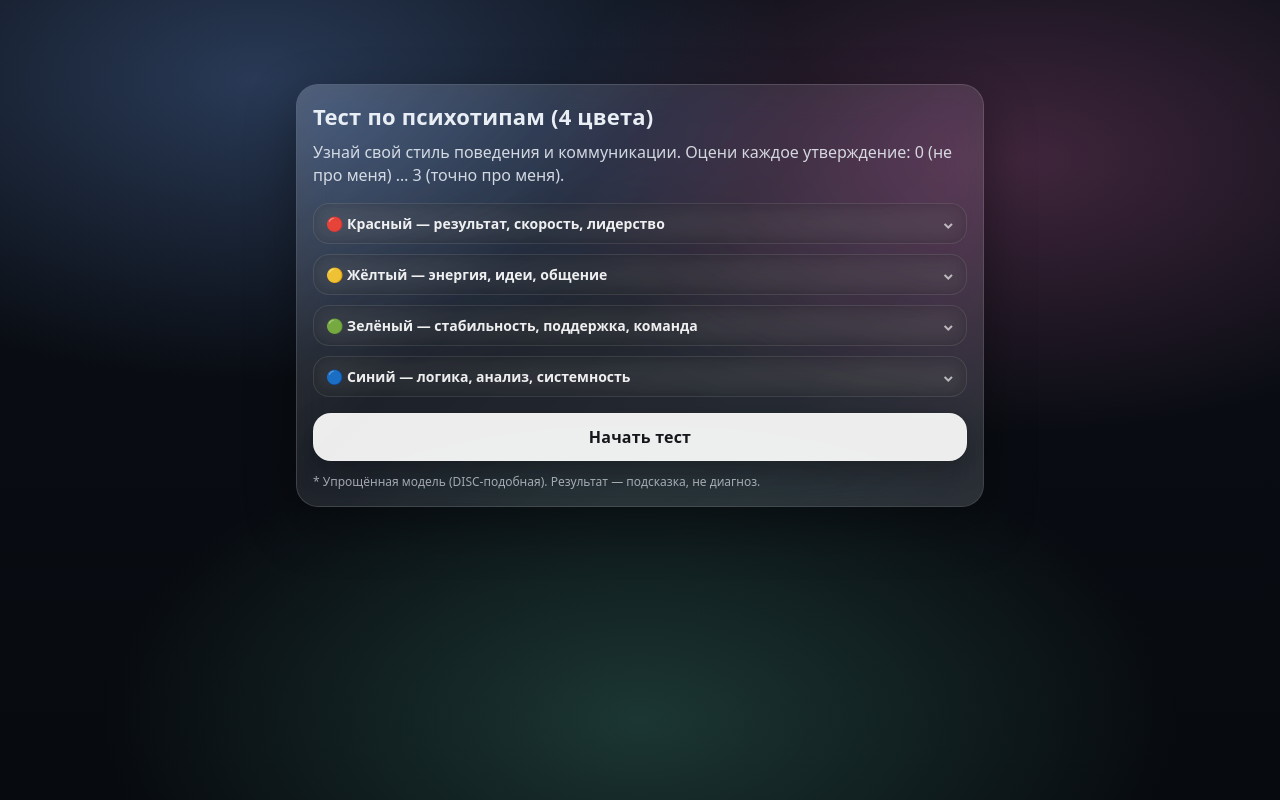
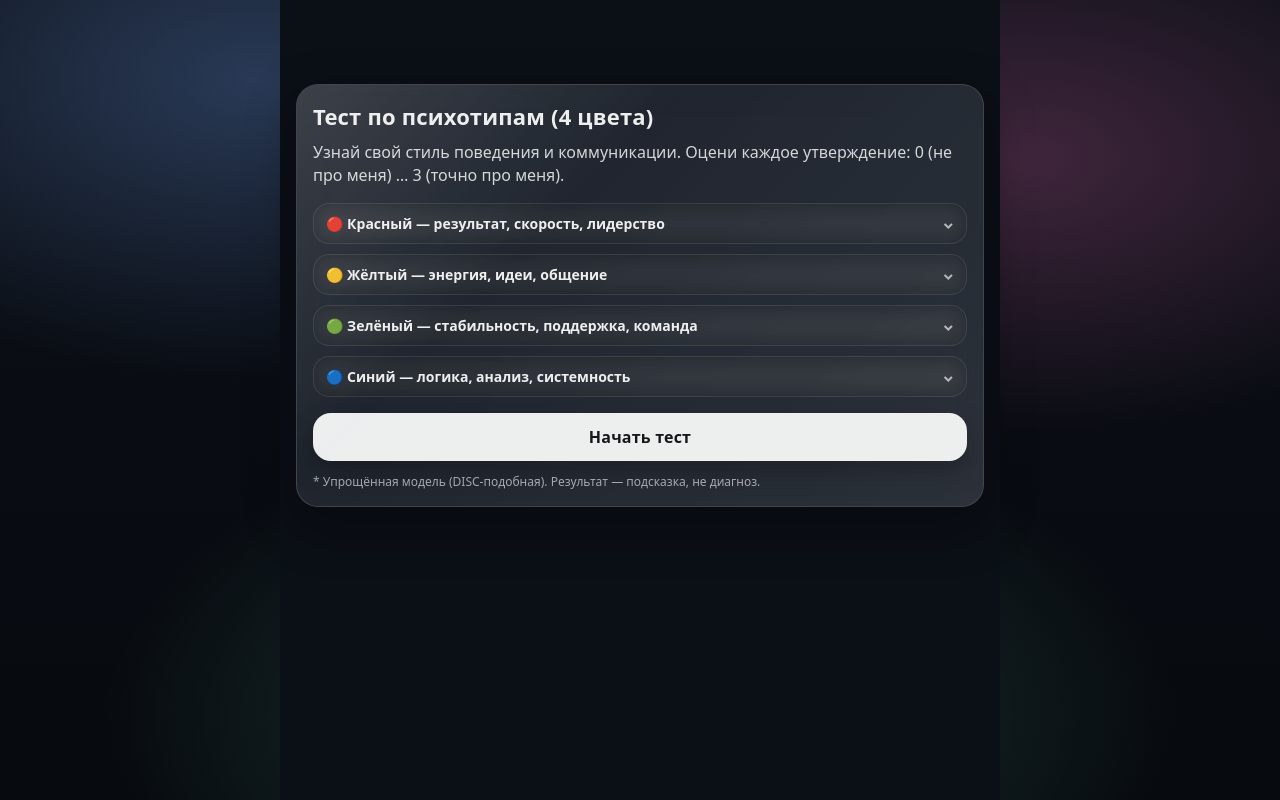
Before and after one commit to EvgenKasta/mary-portfolio, a Next.js app: page / in a window 1280 px wide. Built offline with nearby package versions, Linux system fonts and the light colour scheme.

Commit message:
Update TestApp.tsx

```diff
--- a/components/TestApp.tsx
+++ b/components/TestApp.tsx
@@ -51,6 +51,19 @@ export default function TestApp() {
     setDisableBlur((isiOS && isTelegramUA) || !supportsBackdrop);
   }, []);
 
+  // ✅ FIX: на части iPhone TG WebView фон с zIndex:-1 не рисуется → всё становится белым
+  useEffect(() => {
+    const bg = "#0B0F16";
+    try {
+      document.documentElement.style.backgroundColor = bg;
+      document.documentElement.style.colorScheme = "dark";
+      document.body.style.backgroundColor = bg;
+      document.body.style.color = "rgba(255,255,255,0.92)";
+    } catch {
+      // ignore
+    }
+  }, []);
+
   useEffect(() => {
     const { isTg } = tgSafeInit();
     setIsTg(isTg);
@@ -74,7 +87,10 @@ export default function TestApp() {
 
   useEffect(() => {
     try {
-      localStorage.setItem(STORAGE_KEY, JSON.stringify({ answers, index, stage }));
+      localStorage.setItem(
+        STORAGE_KEY,
+        JSON.stringify({ answers, index, stage })
+      );
     } catch {
       // ignore
     }
@@ -87,7 +103,10 @@ export default function TestApp() {
     return Math.round((answeredCount / MAX_Q) * 100);
   }, [answers]);
 
-  const isComplete = useMemo(() => Object.keys(answers).length >= MAX_Q, [answers]);
+  const isComplete = useMemo(
+    () => Object.keys(answers).length >= MAX_Q,
+    [answers]
+  );
 
   const canPrev = stage === "test" && index > 0;
   const canNext = stage === "test" && index < MAX_Q - 1;
@@ -229,25 +248,49 @@ ${list(howToTalk)}
     paddingRight: 16,
     paddingBottom: 22,
     paddingTop: "max(calc(env(safe-area-inset-top) + 44px), 84px)",
+    minHeight: "100vh",
+    background: "#0B0F16", // ✅ подстраховка: если фон-слой не отрисовался
+    position: "relative",
+    zIndex: 1, // ✅ контент поверх фона
+    colorScheme: "dark",
   };
 
   return (
-    <div style={shellStyle}>
+    <>
       <AmbientBackground />
 
-      <Header disableBlur={disableBlur} progress={stage === "test" ? progress : undefined} />
+      <div style={shellStyle}>
+        <Header
+          disableBlur={disableBlur}
+          progress={stage === "test" ? progress : undefined}
+        />
 
         {stage === "start" && (
           <GlassCard disableBlur={disableBlur}>
-          <h1 style={{ marginTop: 0, marginBottom: 10, fontSize: 22, letterSpacing: 0.2 }}>
+            <h1
+              style={{
+                marginTop: 0,
+                marginBottom: 10,
+                fontSize: 22,
+                letterSpacing: 0.2,
+              }}
+            >
               Тест по психотипам (4 цвета)
             </h1>
 
             <p style={{ marginTop: 0, opacity: 0.88, lineHeight: 1.45 }}>
-            Узнай свой стиль поведения и коммуникации. Оцени каждое утверждение: 0 (не про меня) … 3 (точно про меня).
+              Узнай свой стиль поведения и коммуникации. Оцени каждое утверждение:
+              0 (не про меня) … 3 (точно про меня).
             </p>
 
-          <div style={{ marginTop: 14, display: "grid", gap: 10, fontSize: 14 }}>
+            <div
+              style={{
+                marginTop: 14,
+                display: "grid",
+                gap: 10,
+                fontSize: 14,
+              }}
+            >
               <GlassDisclosure
                 disableBlur={disableBlur}
                 title="🔴 Красный — результат, скорость, лидерство"
@@ -261,8 +304,12 @@ ${list(howToTalk)}
                       <li style={li}>нацелен на результат</li>
                       <li style={li}>умеет давить и ускорять</li>
                     </ul>
-                  <p style={p1}><b>Мотивация:</b> победа, влияние, достижение целей.</p>
-                  <p style={p1}><b>Триггеры:</b> медлительность, слабость, неопределённость.</p>
+                    <p style={p1}>
+                      <b>Мотивация:</b> победа, влияние, достижение целей.
+                    </p>
+                    <p style={p1}>
+                      <b>Триггеры:</b> медлительность, слабость, неопределённость.
+                    </p>
                   </>
                 }
               />
@@ -272,7 +319,9 @@ ${list(howToTalk)}
                 title="🟡 Жёлтый — энергия, идеи, общение"
                 body={
                   <>
-                  <p style={p0}>Кто это: вдохновитель, генератор идей, коммуникатор.</p>
+                    <p style={p0}>
+                      Кто это: вдохновитель, генератор идей, коммуникатор.
+                    </p>
                     <div style={h}>Сильные стороны:</div>
                     <ul style={ul}>
                       <li style={li}>харизма</li>
@@ -280,8 +329,12 @@ ${list(howToTalk)}
                       <li style={li}>креатив</li>
                       <li style={li}>умеет зажигать людей</li>
                     </ul>
-                  <p style={p1}><b>Мотивация:</b> признание, свобода, эмоции.</p>
-                  <p style={p1}><b>Триггеры:</b> рутина, жёсткие рамки, критика без поддержки.</p>
+                    <p style={p1}>
+                      <b>Мотивация:</b> признание, свобода, эмоции.
+                    </p>
+                    <p style={p1}>
+                      <b>Триггеры:</b> рутина, жёсткие рамки, критика без поддержки.
+                    </p>
                   </>
                 }
               />
@@ -299,8 +352,12 @@ ${list(howToTalk)}
                       <li style={li}>эмпатия</li>
                       <li style={li}>умеет слушать</li>
                     </ul>
-                  <p style={p1}><b>Мотивация:</b> гармония, безопасность, стабильность.</p>
-                  <p style={p1}><b>Триггеры:</b> конфликты, давление, резкие изменения.</p>
+                    <p style={p1}>
+                      <b>Мотивация:</b> гармония, безопасность, стабильность.
+                    </p>
+                    <p style={p1}>
+                      <b>Триггеры:</b> конфликты, давление, резкие изменения.
+                    </p>
                   </>
                 }
               />
@@ -310,7 +367,9 @@ ${list(howToTalk)}
                 title="🔵 Синий — логика, анализ, системность"
                 body={
                   <>
-                  <p style={p0}>Кто это: аналитик, стратег, системный мыслитель.</p>
+                    <p style={p0}>
+                      Кто это: аналитик, стратег, системный мыслитель.
+                    </p>
                     <div style={h}>Сильные стороны:</div>
                     <ul style={ul}>
                       <li style={li}>внимание к деталям</li>
@@ -318,8 +377,12 @@ ${list(howToTalk)}
                       <li style={li}>структурность</li>
                       <li style={li}>высокий стандарт качества</li>
                     </ul>
-                  <p style={p1}><b>Мотивация:</b> точность, факты, компетентность.</p>
-                  <p style={p1}><b>Триггеры:</b> хаос, поверхностность, эмоциональное давление.</p>
+                    <p style={p1}>
+                      <b>Мотивация:</b> точность, факты, компетентность.
+                    </p>
+                    <p style={p1}>
+                      <b>Триггеры:</b> хаос, поверхностность, эмоциональное давление.
+                    </p>
                   </>
                 }
               />
@@ -331,7 +394,11 @@ ${list(howToTalk)}
               </GlassButton>
 
               {Object.keys(answers).length > 0 && (
-              <GlassButton disableBlur={disableBlur} variant="ghost" onClick={() => setStage("test")}>
+                <GlassButton
+                  disableBlur={disableBlur}
+                  variant="ghost"
+                  onClick={() => setStage("test")}
+                >
                   Продолжить
                 </GlassButton>
               )}
@@ -345,7 +412,14 @@ ${list(howToTalk)}
 
         {stage === "test" && (
           <GlassCard disableBlur={disableBlur}>
-          <div style={{ display: "flex", justifyContent: "space-between", alignItems: "baseline", gap: 12 }}>
+            <div
+              style={{
+                display: "flex",
+                justifyContent: "space-between",
+                alignItems: "baseline",
+                gap: 12,
+              }}
+            >
               <div style={{ fontSize: 13, opacity: 0.75 }}>
                 Вопрос {index + 1} / {MAX_Q}
               </div>
@@ -354,24 +428,41 @@ ${list(howToTalk)}
               </div>
             </div>
 
-          <div style={{ marginTop: 12, fontSize: 18, lineHeight: 1.35 }}>{q.text}</div>
+            <div style={{ marginTop: 12, fontSize: 18, lineHeight: 1.35 }}>
+              {q.text}
+            </div>
 
-          <div style={{ display: "grid", gridTemplateColumns: "repeat(4, 1fr)", gap: 10, marginTop: 16 }}>
+            <div
+              style={{
+                display: "grid",
+                gridTemplateColumns: "repeat(4, 1fr)",
+                gap: 10,
+                marginTop: 16,
+              }}
+            >
               <GlassAnswerButton active={selected === 0} onClick={() => setAnswer(0)}>
                 0
-              <span style={{ display: "block", fontSize: 12, opacity: 0.65 }}>не про меня</span>
+                <span style={{ display: "block", fontSize: 12, opacity: 0.65 }}>
+                  не про меня
+                </span>
               </GlassAnswerButton>
               <GlassAnswerButton active={selected === 1} onClick={() => setAnswer(1)}>
                 1
-              <span style={{ display: "block", fontSize: 12, opacity: 0.65 }}>иногда</span>
+                <span style={{ display: "block", fontSize: 12, opacity: 0.65 }}>
+                  иногда
+                </span>
               </GlassAnswerButton>
               <GlassAnswerButton active={selected === 2} onClick={() => setAnswer(2)}>
                 2
-              <span style={{ display: "block", fontSize: 12, opacity: 0.65 }}>часто</span>
+                <span style={{ display: "block", fontSize: 12, opacity: 0.65 }}>
+                  часто
+                </span>
               </GlassAnswerButton>
               <GlassAnswerButton active={selected === 3} onClick={() => setAnswer(3)}>
                 3
-              <span style={{ display: "block", fontSize: 12, opacity: 0.65 }}>это я</span>
+                <span style={{ display: "block", fontSize: 12, opacity: 0.65 }}>
+                  это я
+                </span>
               </GlassAnswerButton>
             </div>
 
@@ -383,10 +474,20 @@ ${list(howToTalk)}
               <div style={{ flex: 1 }} />
 
               <div style={{ display: "flex", gap: 10 }}>
-              <GlassButton disableBlur={disableBlur} variant="ghost" disabled={!canPrev} onClick={prev}>
+                <GlassButton
+                  disableBlur={disableBlur}
+                  variant="ghost"
+                  disabled={!canPrev}
+                  onClick={prev}
+                >
                   Назад
                 </GlassButton>
-              <GlassButton disableBlur={disableBlur} variant="ghost" disabled={!canNext} onClick={next}>
+                <GlassButton
+                  disableBlur={disableBlur}
+                  variant="ghost"
+                  disabled={!canNext}
+                  onClick={next}
+                >
                   Вперёд
                 </GlassButton>
                 {isComplete && (
@@ -397,7 +498,9 @@ ${list(howToTalk)}
               </div>
             </div>
 
-          <div style={{ marginTop: 10, opacity: 0.6, fontSize: 12 }}>Совет: отвечай быстро, как чувствуешь.</div>
+            <div style={{ marginTop: 10, opacity: 0.6, fontSize: 12 }}>
+              Совет: отвечай быстро, как чувствуешь.
+            </div>
           </GlassCard>
         )}
 
@@ -420,7 +523,11 @@ ${list(howToTalk)}
               <GlassButton disableBlur={disableBlur} onClick={share}>
                 Поделиться (скопировать)
               </GlassButton>
-            <GlassButton disableBlur={disableBlur} variant="ghost" onClick={() => setStage("test")}>
+              <GlassButton
+                disableBlur={disableBlur}
+                variant="ghost"
+                onClick={() => setStage("test")}
+              >
                 Вернуться к вопросам
               </GlassButton>
               <GlassButton disableBlur={disableBlur} variant="ghost" onClick={reset}>
@@ -430,14 +537,28 @@ ${list(howToTalk)}
           </GlassCard>
         )}
       </div>
+    </>
   );
 }
 
 /* ---------- текстовые стили ---------- */
-const p0: React.CSSProperties = { margin: "10px 0 0", opacity: 0.88, lineHeight: 1.45 };
-const p1: React.CSSProperties = { margin: "10px 0 0", opacity: 0.88, lineHeight: 1.45 };
+const p0: React.CSSProperties = {
+  margin: "10px 0 0",
+  opacity: 0.88,
+  lineHeight: 1.45,
+};
+const p1: React.CSSProperties = {
+  margin: "10px 0 0",
+  opacity: 0.88,
+  lineHeight: 1.45,
+};
 const h: React.CSSProperties = { marginTop: 10, fontWeight: 800, opacity: 0.9 };
-const ul: React.CSSProperties = { margin: "6px 0 0 18px", padding: 0, lineHeight: 1.35, opacity: 0.92 };
+const ul: React.CSSProperties = {
+  margin: "6px 0 0 18px",
+  padding: 0,
+  lineHeight: 1.35,
+  opacity: 0.92,
+};
 const li: React.CSSProperties = { marginTop: 4 };
 
 /* ===================== 🍏 Liquid Glass UI ===================== */
@@ -449,7 +570,8 @@ function AmbientBackground() {
       style={{
         position: "fixed",
         inset: 0,
-        zIndex: -1,
+        zIndex: 0, // ✅ было -1
+        pointerEvents: "none",
         background:
           "radial-gradient(900px 500px at 20% 10%, rgba(120,170,255,0.28), transparent 60%)," +
           "radial-gradient(900px 500px at 80% 20%, rgba(255,120,200,0.22), transparent 55%)," +
@@ -460,7 +582,13 @@ function AmbientBackground() {
   );
 }
 
-function GlassCard({ children, disableBlur }: { children: React.ReactNode; disableBlur?: boolean }) {
+function GlassCard({
+  children,
+  disableBlur,
+}: {
+  children: React.ReactNode;
+  disableBlur?: boolean;
+}) {
   const blur = disableBlur ? "none" : "blur(18px) saturate(160%)";
   const bg = disableBlur ? "rgba(18,22,32,0.92)" : "rgba(255,255,255,0.08)";
 
@@ -476,9 +604,10 @@ function GlassCard({ children, disableBlur }: { children: React.ReactNode; disab
         WebkitBackdropFilter: blur,
         position: "relative",
         overflow: "hidden",
+        zIndex: 1, // ✅ поверх AmbientBackground
       }}
     >
-      {/* ✅ ВАЖНО: mixBlendMode выключаем на iOS TG → именно он часто даёт белые блоки */}
+      {/* ✅ mixBlendMode выключаем на iOS TG → часто даёт белые блоки */}
       <div
         aria-hidden
         style={{
@@ -497,7 +626,13 @@ function GlassCard({ children, disableBlur }: { children: React.ReactNode; disab
   );
 }
 
-function GlassInset({ children, disableBlur }: { children: React.ReactNode; disableBlur?: boolean }) {
+function GlassInset({
+  children,
+  disableBlur,
+}: {
+  children: React.ReactNode;
+  disableBlur?: boolean;
+}) {
   const blur = disableBlur ? "none" : "blur(14px) saturate(140%)";
   const bg = disableBlur ? "rgba(18,22,32,0.72)" : "rgba(255,255,255,0.06)";
 
@@ -556,7 +691,9 @@ function GlassButton({
       : {
           ...base,
           color: "rgba(255,255,255,0.92)",
-          background: disableBlur ? "rgba(18,22,32,0.55)" : "rgba(255,255,255,0.06)",
+          background: disableBlur
+            ? "rgba(18,22,32,0.55)"
+            : "rgba(255,255,255,0.06)",
           border: "1px solid rgba(255,255,255,0.14)",
           backdropFilter: disableBlur ? "none" : "blur(14px) saturate(140%)",
           WebkitBackdropFilter: disableBlur ? "none" : "blur(14px) saturate(140%)",
@@ -602,17 +739,18 @@ function GlassAnswerButton({
       style={{
         borderRadius: 18,
         padding: 12,
-
-        // ✅ всегда без blur (у тебя уже было)
         backdropFilter: "none",
         WebkitBackdropFilter: "none",
-
         background: active ? "rgba(255,255,255,0.22)" : "rgba(255,255,255,0.12)",
-        border: active ? "1px solid rgba(255,255,255,0.55)" : "1px solid rgba(255,255,255,0.22)",
+        border: active
+          ? "1px solid rgba(255,255,255,0.55)"
+          : "1px solid rgba(255,255,255,0.22)",
         color: "rgba(255,255,255,0.95)",
         cursor: "pointer",
         textAlign: "center",
-        boxShadow: active ? "0 10px 24px rgba(0,0,0,0.28)" : "0 6px 16px rgba(0,0,0,0.18)",
+        boxShadow: active
+          ? "0 10px 24px rgba(0,0,0,0.28)"
+          : "0 6px 16px rgba(0,0,0,0.18)",
         WebkitTapHighlightColor: "transparent",
         appearance: "none",
         WebkitAppearance: "none",
@@ -680,18 +818,28 @@ function GlassDisclosure({
         </span>
       </button>
 
-      {open && <div style={{ padding: "0 12px 12px", color: "rgba(255,255,255,0.9)" }}>{body}</div>}
+      {open && (
+        <div style={{ padding: "0 12px 12px", color: "rgba(255,255,255,0.9)" }}>
+          {body}
+        </div>
+      )}
     </div>
   );
 }
 
 /* ===================== Existing logic components ===================== */
 
-function Header({ progress, disableBlur }: { progress?: number; disableBlur?: boolean }) {
+function Header({
+  progress,
+  disableBlur,
+}: {
+  progress?: number;
+  disableBlur?: boolean;
+}) {
   if (typeof progress !== "number") return null;
 
   return (
-    <div style={{ marginBottom: 12 }}>
+    <div style={{ marginBottom: 12, position: "relative", zIndex: 1 }}>
       <div
         style={{
           marginTop: 10,
@@ -764,15 +912,27 @@ function TopSummary({ ranked }: { ranked: { color: Color; value: number }[] }) {
   return (
     <div>
       <div style={{ fontSize: 16, fontWeight: 900, color: "rgba(255,255,255,0.92)" }}>
-        Твой профиль: {colorEmoji(top1.color)} {colorLabel(top1.color)} + {colorEmoji(top2.color)}{" "}
-        {colorLabel(top2.color)}
+        Твой профиль: {colorEmoji(top1.color)} {colorLabel(top1.color)} +{" "}
+        {colorEmoji(top2.color)} {colorLabel(top2.color)}
       </div>
 
       <div style={{ marginTop: 10, display: "grid", gap: 10 }}>
-        <TipBlock title={`${colorEmoji(top1.color)} ${colorLabel(top1.color)} — сильные стороны`} items={t1.strengths} />
-        <TipBlock title={`${colorEmoji(top2.color)} ${colorLabel(top2.color)} — сильные стороны`} items={t2.strengths} />
-        <TipBlock title="Триггеры" items={[...t1.triggers, ...t2.triggers].slice(0, 3)} />
-        <TipBlock title="Как с тобой общаться" items={[...t1.howToTalk, ...t2.howToTalk].slice(0, 4)} />
+        <TipBlock
+          title={`${colorEmoji(top1.color)} ${colorLabel(top1.color)} — сильные стороны`}
+          items={t1.strengths}
+        />
+        <TipBlock
+          title={`${colorEmoji(top2.color)} ${colorLabel(top2.color)} — сильные стороны`}
+          items={t2.strengths}
+        />
+        <TipBlock
+          title="Триггеры"
+          items={[...t1.triggers, ...t2.triggers].slice(0, 3)}
+        />
+        <TipBlock
+          title="Как с тобой общаться"
+          items={[...t1.howToTalk, ...t2.howToTalk].slice(0, 4)}
+        />
       </div>
     </div>
   );
@@ -781,8 +941,24 @@ function TopSummary({ ranked }: { ranked: { color: Color; value: number }[] }) {
 function TipBlock({ title, items }: { title: string; items: string[] }) {
   return (
     <div>
-      <div style={{ fontSize: 13, opacity: 0.8, fontWeight: 800, color: "rgba(255,255,255,0.9)" }}>{title}</div>
-      <ul style={{ margin: "6px 0 0 18px", padding: 0, lineHeight: 1.35, color: "rgba(255,255,255,0.9)" }}>
+      <div
+        style={{
+          fontSize: 13,
+          opacity: 0.8,
+          fontWeight: 800,
+          color: "rgba(255,255,255,0.9)",
+        }}
+      >
+        {title}
+      </div>
+      <ul
+        style={{
+          margin: "6px 0 0 18px",
+          padding: 0,
+          lineHeight: 1.35,
+          color: "rgba(255,255,255,0.9)",
+        }}
+      >
         {items.map((x) => (
           <li key={x} style={{ marginTop: 4 }}>
             {x}
```
Lines whose indentation alone changed are shown as unchanged.
